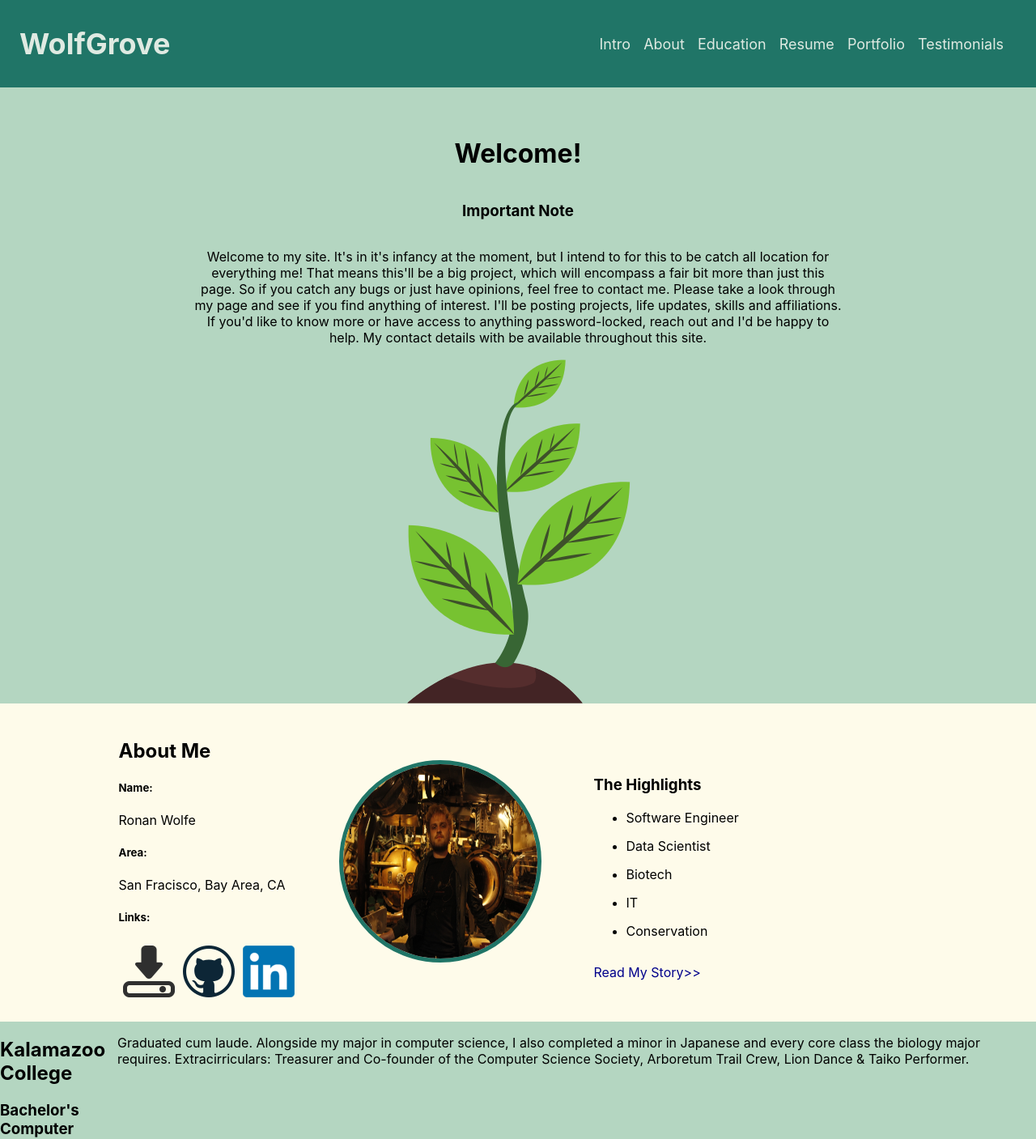
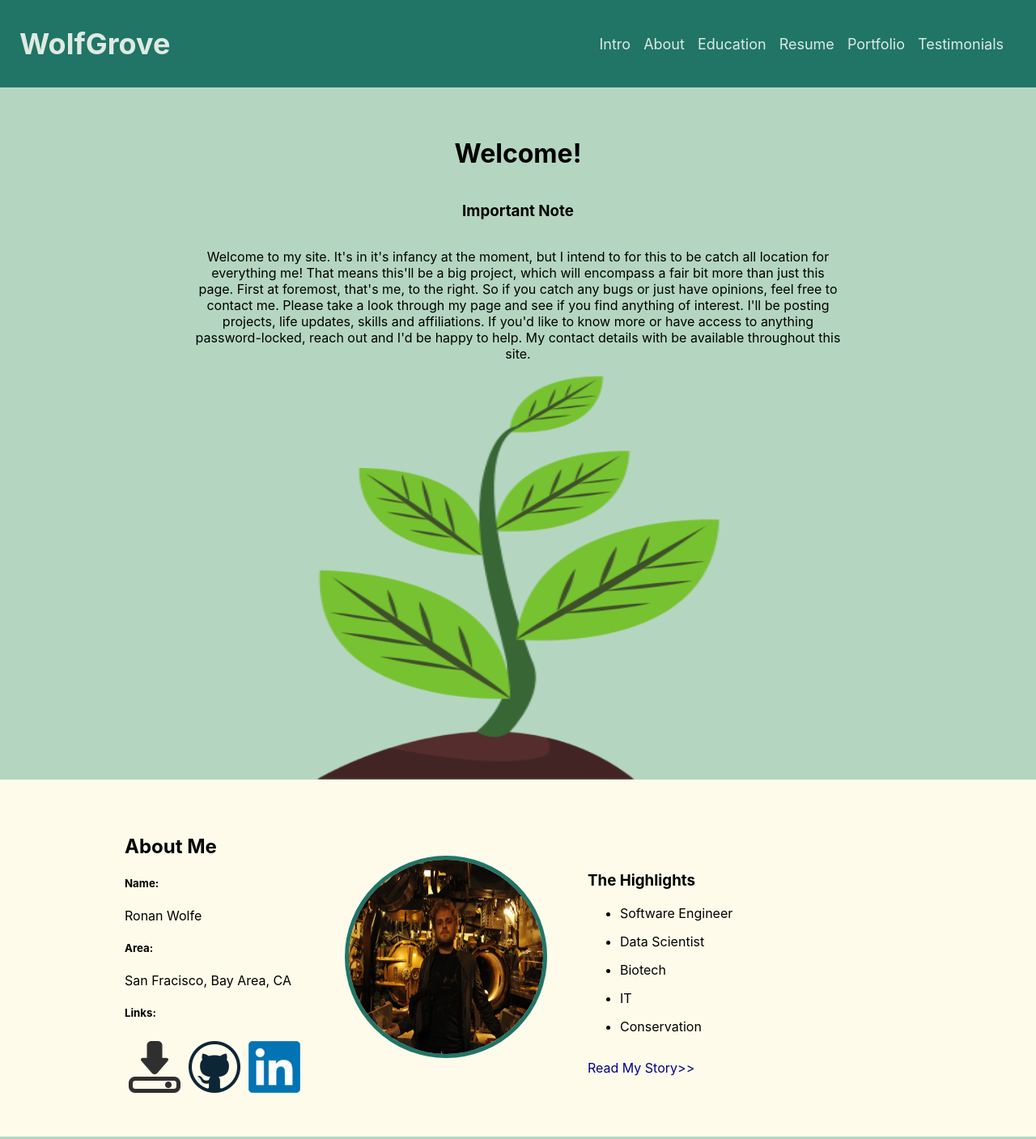
Before and after one commit to RonanGW/WolfGrove, a React (Create React App) app: page / in a window 1280 px wide. Shown: the top 1407 px of the page at 81% size. Built offline with nearby package versions, Linux system fonts and the light colour scheme.

Commit message:
Revert "Added row-wrapping to stop content from being shoved off the side in very small windows."
This reverts commit 05636a9e9052cd8d29786589a491d66bf72e1f6e.

```diff
--- a/package.json
+++ b/package.json
@@ -6,12 +6,9 @@
     "@testing-library/jest-dom": "^5.16.4",
     "@testing-library/react": "^13.2.0",
     "@testing-library/user-event": "^13.5.0",
-    "file-saver": "^2.0.5",
     "react": "^18.1.0",
     "react-dom": "^18.1.0",
     "react-scripts": "5.0.1",
-    "react-scroll": "^1.8.7",
-    "react-tooltip": "^4.2.21",
     "web-vitals": "^2.1.4"
   },
   "scripts": {
--- a/src/App.css
+++ b/src/App.css
@@ -36,6 +36,11 @@
     text-align: center;
 }
 
+.PFP {
+    height: 500px;
+    width: 500px;
+}
+
 .DLLogo {
     height: 64px;
     width: 64px;
@@ -60,18 +65,20 @@
 }
 
 .Bio {
+    display: flex;
+    flex-direction: column;
     background-color: #FEFBEA;
+    padding: 3vh;
 }
 
 .Bio-content {
     display: flex;
+    justify-content: center;
     align-items: center;
-    justify-content: center;
-    flex-flow: row wrap;
 }
 
 .Bio-item {
-    margin: 25px;
+    margin: 25px;<a style={{ color: "#00008B" }}
 }
 
 .Bio-PFP {
@@ -93,7 +100,6 @@
 .fadeIn {
     opacity: 1;
     width: 50vh;
-    margin-left: 15px;
     transition: width 0.15s, height 0.15s, opacity 0.15s 0.15s;
 }
 
--- a/src/Intro.js
+++ b/src/Intro.js
@@ -8,7 +8,7 @@ class Intro extends Component {
                 <h1>Welcome!</h1>
                 <h3>Important Note</h3>
                 <p> Welcome to my site. It's in it's infancy at the moment, but I intend to for this to be catch all location for everything me! That means this'll be a big project,
-                    which will encompass a fair bit more than just this page. So if you catch any bugs or just have opinions, feel free to
+                    which will encompass a fair bit more than just this page. First at foremost, that's me, to the right. So if you catch any bugs or just have opinions, feel free to
                     contact me. Please take a look through my page and see if you find anything of interest. I'll be posting projects, life updates, skills and affiliations. If you'd like to know more
                     or have access to anything password-locked, reach out and I'd be happy to help. My contact details with be available throughout this site.
                 </p>
```
Also changed, not shown: 1 other file (tests, documents, lock files or other folders).
